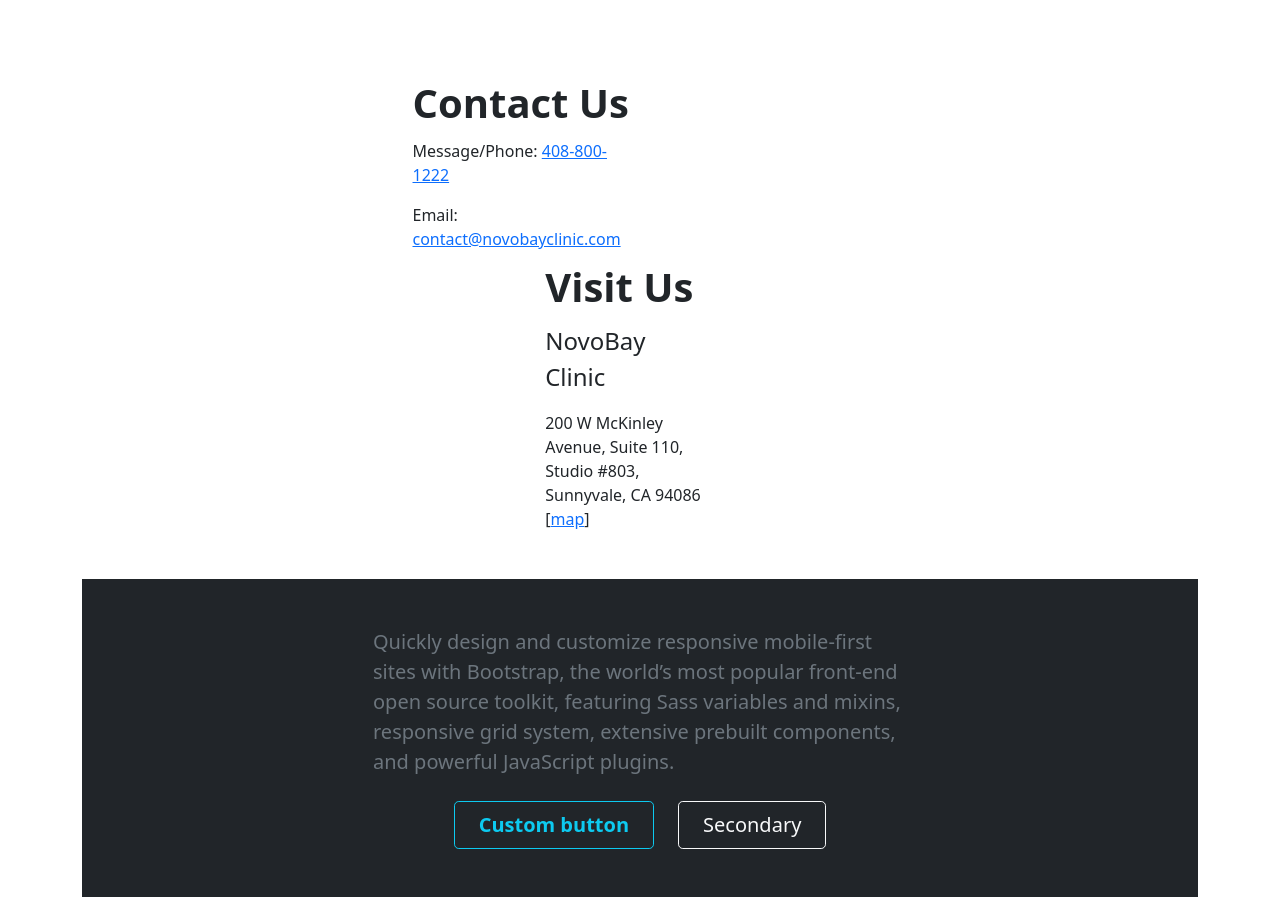
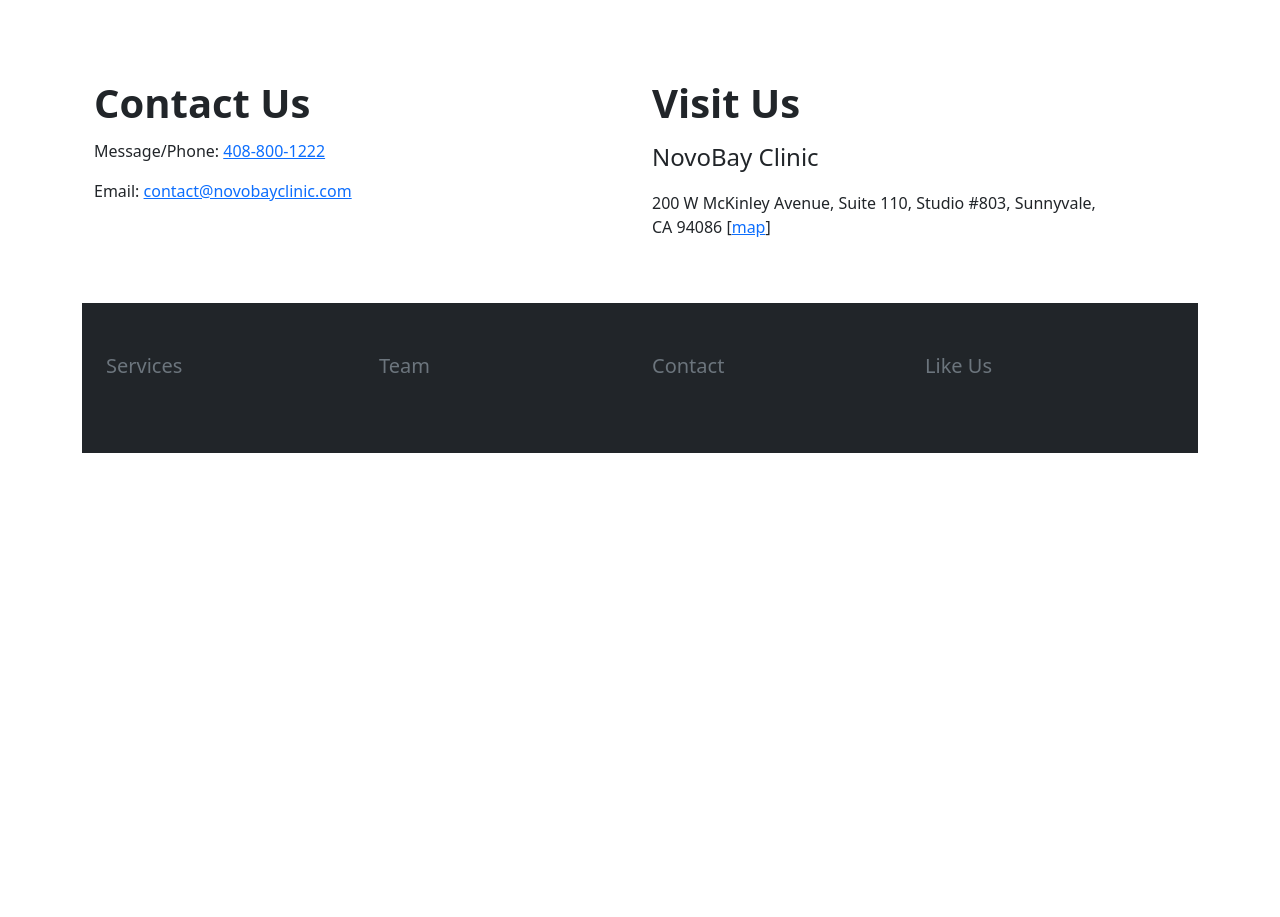
Before and after one commit to baifang/novobayclinic.com, a plain HTML site: page index.html in a window 1280 px wide. Shown: the part 2700-3617 px from the top of the page. After the commit the page ends 3173 px from the top, so only its background shows below. Drawn offline with Linux system fonts and the light colour scheme.

Commit message:
Fixed contact sections

```diff
--- a/index.html
+++ b/index.html
@@ -253,30 +253,38 @@
     <div class="b-example-divider"></div>
 
     <div id="contact" class="container my-5">
-      <div class="col-md-10 mx-auto col-lg-5">
-        <div class="col-lg-7 text-center text-lg-start">
+      <div class="row">
+        <div class="col-6">
           <h1 class="display-6 fw-bold lh-1 text-body-emphasis mb-3">Contact Us</h1>
-          <p class="col-lg-10 fs-6">Message/Phone: <a href="tel:4088001222">408-800-1222</a></p>
+          <p class="col-lg-10 fs-6">Message/Phone: <a href="sms:+14088001222?&body=I am interested in your services. Please contact me. NAME.">408-800-1222</a></p>
           <p class="col-lg-10 fs-6">Email: <a href="email:contact@novobayclinic.com">contact@novobayclinic.com</a></p>
         </div>
-        <div class="col-md-10 mx-auto col-lg-5">
+        <div class="col-6">
           <h1 class="display-6 fw-bold lh-1 text-body-emphasis mb-3">Visit Us</h1>
           <p class="col-lg-10 fs-4">NovoBay Clinic</p>
-          <p class="col-lg-10 fs-6">200 W McKinley Avenue, Suite 110, Studio #803, Sunnyvale, CA 94086 [<a href="https://www.google.com/maps/place/200+W+McKinley+Ave,+Sunnyvale,+CA+94086/@37.3743963,-122.0321905,17z/data=!4m6!3m5!1s0x808fb72e2cdfd6ef:0x23a3f029ddd94b4f!8m2!3d37.3743963!4d-122.0321905!16s%2Fg%2F11js0v8n0l?entry=ttu">map</a>] </p>
+          <p class="col-lg-10 fs-6">200 W McKinley Avenue, Suite 110, Studio #803, Sunnyvale, CA 94086 [<a
+              href="https://www.google.com/maps/place/200+W+McKinley+Ave,+Sunnyvale,+CA+94086/@37.3743963,-122.0321905,17z/data=!4m6!3m5!1s0x808fb72e2cdfd6ef:0x23a3f029ddd94b4f!8m2!3d37.3743963!4d-122.0321905!16s%2Fg%2F11js0v8n0l?entry=ttu" target="_blank">map</a>]
+          </p>
         </div>
+      </div>
       </div>
     </div>
 
     <div class="b-example-divider"></div>
 
     <div class="bg-dark text-secondary px-4 py-5">
-      <div class="col-lg-6 mx-auto">
-        <p class="fs-5 mb-4">Quickly design and customize responsive mobile-first sites with Bootstrap, the world’s
-          most popular front-end open source toolkit, featuring Sass variables and mixins, responsive grid system,
-          extensive prebuilt components, and powerful JavaScript plugins.</p>
-        <div class="d-grid gap-2 d-sm-flex justify-content-sm-center">
-          <button type="button" class="btn btn-outline-info btn-lg px-4 me-sm-3 fw-bold">Custom button</button>
-          <button type="button" class="btn btn-outline-light btn-lg px-4">Secondary</button>
+      <div class="row">
+        <div class="col-3 mx-auto">
+          <p class="fs-5 mb-4">Services</p>
+        </div>
+        <div class="col-3 mx-auto">
+          <p class="fs-5 mb-4">Team</p>
+        </div>
+        <div class="col-3 mx-auto">
+          <p class="fs-5 mb-4">Contact</p>
+        </div>
+        <div class="col-3 mx-auto">
+          <p class="fs-5 mb-4">Like Us</p>
         </div>
       </div>
     </div>
```
